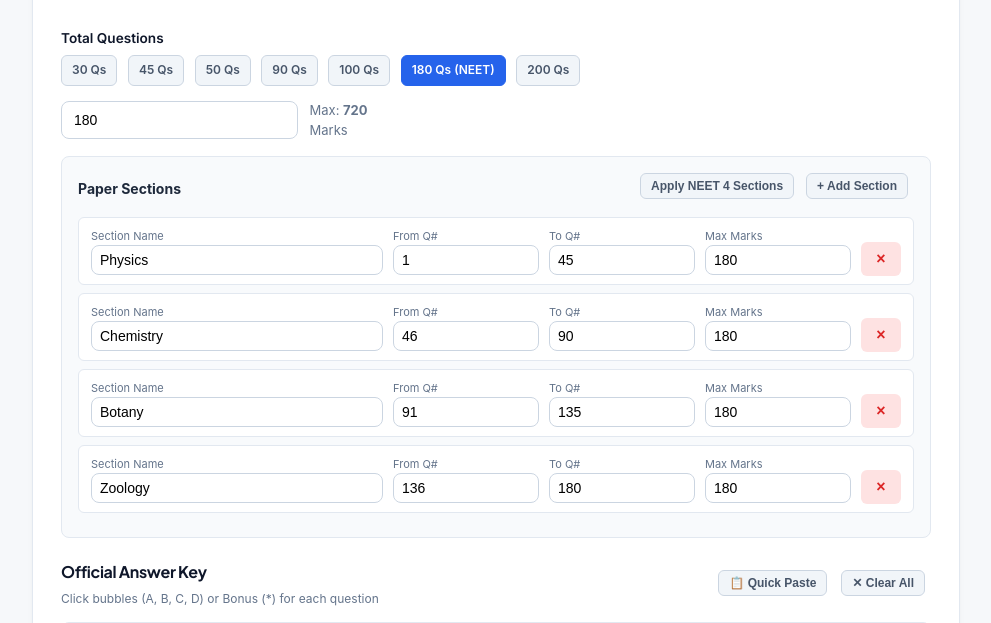
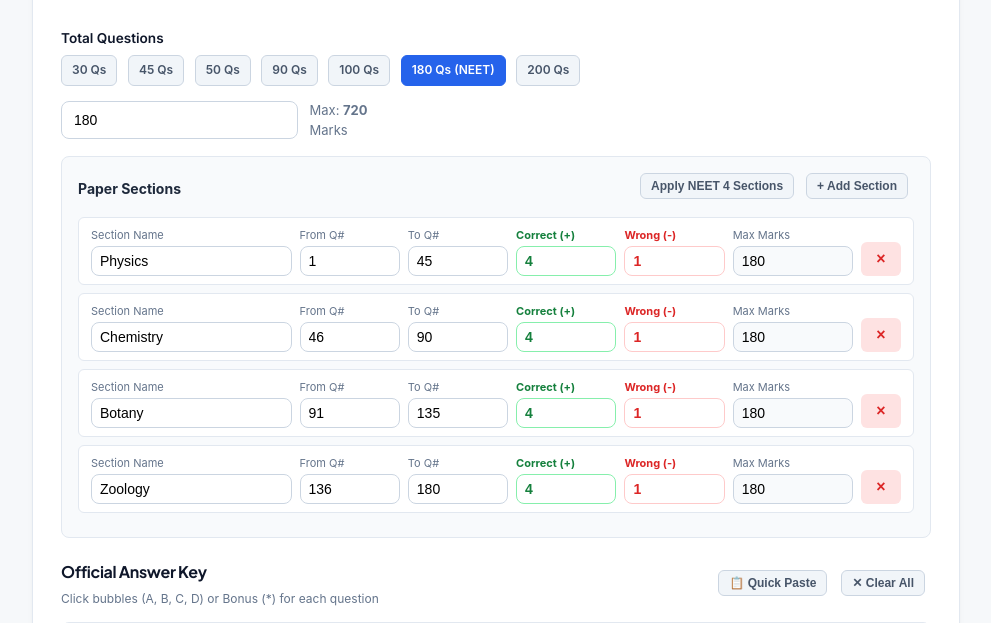
Before and after one commit to lokesh400/Garud-Omr-Engine, a Node server app: page /ordinary/paper/new in a window 1280 px wide. Shown: the part 250-873 px from the top of the page, without its empty margins (144-1135 px from the left). Run offline with Node 20, Linux system fonts and the light colour scheme; some libraries are stand-ins or nearby versions.

Commit message:
google sheets checking v6

```diff
--- a/ordinary_checking/googleSheetService.js
+++ b/ordinary_checking/googleSheetService.js
@@ -74,14 +74,31 @@ async function syncPapersFromSheet(force = false) {
         if (data && data.success) {
             if (Array.isArray(data.papers) && data.papers.length > 0) {
                 // Multi-paper array returned from updated Google Apps Script
-                inMemoryPapers = data.papers.map(p => ({
-                    ...p,
-                    id: p.id || p._id || p.title,
-                    _id: p._id || p.id || p.title,
-                    totalQuestions: Number(p.totalQuestions) || Object.keys(p.answerKey || {}).length || 180,
-                    maxMarks: Number(p.maxMarks) || ((Number(p.totalQuestions) || 180) * 4),
-                    sections: Array.isArray(p.sections) ? p.sections : []
-                }));
+                inMemoryPapers = data.papers.map(p => {
+                    const secs = Array.isArray(p.sections) ? p.sections.map(s => {
+                        const correct = (s.correctMarks !== undefined) ? Number(s.correctMarks) : 4;
+                        const wrong = (s.negativeMarks !== undefined) ? Math.abs(Number(s.negativeMarks)) : 1;
+                        const qCount = Math.max(0, (Number(s.to) - Number(s.from) + 1));
+                        return {
+                            name: String(s.name || 'Section').trim(),
+                            from: Number(s.from),
+                            to: Number(s.to),
+                            correctMarks: correct,
+                            negativeMarks: wrong,
+                            maxMarks: s.maxMarks !== undefined ? Number(s.maxMarks) : (qCount * correct)
+                        };
+                    }) : [];
+                    let sumMax = 0;
+                    secs.forEach(s => sumMax += (Number(s.maxMarks) || 0));
+                    return {
+                        ...p,
+                        id: p.id || p._id || p.title,
+                        _id: p._id || p.id || p.title,
+                        totalQuestions: Number(p.totalQuestions) || Object.keys(p.answerKey || {}).length || 180,
+                        maxMarks: Number(p.maxMarks) || (sumMax > 0 ? sumMax : ((Number(p.totalQuestions) || 180) * 4)),
+                        sections: secs
+                    };
+                });
 
                 if (!inMemoryActivePaperId || !inMemoryPapers.some(p => p.id === inMemoryActivePaperId)) {
                     inMemoryActivePaperId = inMemoryPapers[0].id;
@@ -204,19 +221,34 @@ function deletePaper(id) {
 // Create or update paper in Google Sheets directly (ZERO local disk writes)
 async function createOrUpdatePaper(paperData) {
     const totalQ = Number(paperData.totalQuestions) || 180;
-    const maxM = Number(paperData.maxMarks) || (totalQ * 4);
     const title = String(paperData.title || 'Ordinary Assessment').trim();
     const subject = String(paperData.subject || 'General').trim();
     const answerKey = paperData.answerKey || {};
 
     const sections = Array.isArray(paperData.sections) && paperData.sections.length > 0
-        ? paperData.sections
+        ? paperData.sections.map(s => {
+            const correct = (s.correctMarks !== undefined) ? Number(s.correctMarks) : 4;
+            const wrong = (s.negativeMarks !== undefined) ? Math.abs(Number(s.negativeMarks)) : 1;
+            const qCount = Math.max(0, (Number(s.to) - Number(s.from) + 1));
+            return {
+                name: String(s.name || 'Section').trim(),
+                from: Number(s.from),
+                to: Number(s.to),
+                correctMarks: correct,
+                negativeMarks: wrong,
+                maxMarks: s.maxMarks !== undefined ? Number(s.maxMarks) : (qCount * correct)
+            };
+        })
         : [
-            { name: 'Physics', from: 1, to: Math.min(45, totalQ), maxMarks: Math.min(45, totalQ) * 4 },
-            { name: 'Chemistry', from: 46, to: Math.min(90, totalQ), maxMarks: Math.max(0, Math.min(90, totalQ) - 45) * 4 },
-            { name: 'Botany', from: 91, to: Math.min(135, totalQ), maxMarks: Math.max(0, Math.min(135, totalQ) - 90) * 4 },
-            { name: 'Zoology', from: 136, to: Math.min(180, totalQ), maxMarks: Math.max(0, Math.min(180, totalQ) - 135) * 4 }
+            { name: 'Physics', from: 1, to: Math.min(45, totalQ), correctMarks: 4, negativeMarks: 1, maxMarks: Math.min(45, totalQ) * 4 },
+            { name: 'Chemistry', from: 46, to: Math.min(90, totalQ), correctMarks: 4, negativeMarks: 1, maxMarks: Math.max(0, Math.min(90, totalQ) - 45) * 4 },
+            { name: 'Botany', from: 91, to: Math.min(135, totalQ), correctMarks: 4, negativeMarks: 1, maxMarks: Math.max(0, Math.min(135, totalQ) - 90) * 4 },
+            { name: 'Zoology', from: 136, to: Math.min(180, totalQ), correctMarks: 4, negativeMarks: 1, maxMarks: Math.max(0, Math.min(180, totalQ) - 135) * 4 }
         ].filter(s => s.to >= s.from);
+
+    let calculatedMax = 0;
+    sections.forEach(s => calculatedMax += (Number(s.maxMarks) || 0));
+    const maxM = Number(paperData.maxMarks) || (calculatedMax > 0 ? calculatedMax : (totalQ * 4));
 
     const paperObj = {
         id: title,
--- a/ordinary_checking/views/create_paper.ejs
+++ b/ordinary_checking/views/create_paper.ejs
@@ -125,8 +125,8 @@
 
         .sec-row {
             display: grid;
-            grid-template-columns: 2fr 1fr 1fr 1fr 40px;
-            gap: 10px;
+            grid-template-columns: 2fr 1fr 1fr 1fr 1fr 1.2fr 40px;
+            gap: 8px;
             align-items: center;
             background: #fff;
             border: 1px solid #E2E8F0;
@@ -135,9 +135,9 @@
             margin-bottom: 8px;
         }
 
-        @media (max-width: 640px) {
+        @media (max-width: 768px) {
             .sec-row {
-                grid-template-columns: 1fr;
+                grid-template-columns: 1fr 1fr;
             }
         }
 
@@ -386,31 +386,66 @@
             const container = document.getElementById('sectionRowsContainer');
             container.innerHTML = '';
             sections.forEach((sec, idx) => {
+                const correct = (sec.correctMarks !== undefined) ? Number(sec.correctMarks) : 4;
+                const wrong = (sec.negativeMarks !== undefined) ? Number(sec.negativeMarks) : 1;
+                const count = Math.max(0, (sec.to - sec.from + 1));
+                const maxMarks = count * correct;
+                sec.correctMarks = correct;
+                sec.negativeMarks = wrong;
+                sec.maxMarks = maxMarks;
+
                 const row = document.createElement('div');
                 row.className = 'sec-row';
                 row.innerHTML = `
                     <div>
-                        <label style="font-size: 11px; color: #64748B; display: block;">Section Name</label>
+                        <label style="font-size: 11px; color: #64748B; display: block; margin-bottom: 2px;">Section Name</label>
                         <input type="text" class="form-input" style="padding: 6px 8px;" value="${sec.name}" onchange="sections[${idx}].name = this.value;">
                     </div>
                     <div>
-                        <label style="font-size: 11px; color: #64748B; display: block;">From Q#</label>
-                        <input type="number" class="form-input" style="padding: 6px 8px;" value="${sec.from}" min="1" max="${totalQ}" onchange="sections[${idx}].from = Number(this.value);">
+                        <label style="font-size: 11px; color: #64748B; display: block; margin-bottom: 2px;">From Q#</label>
+                        <input type="number" class="form-input" style="padding: 6px 8px;" value="${sec.from}" min="1" max="${totalQ}" onchange="sections[${idx}].from = Number(this.value); updateSectionMax(${idx});">
                     </div>
                     <div>
-                        <label style="font-size: 11px; color: #64748B; display: block;">To Q#</label>
-                        <input type="number" class="form-input" style="padding: 6px 8px;" value="${sec.to}" min="1" max="${totalQ}" onchange="sections[${idx}].to = Number(this.value);">
+                        <label style="font-size: 11px; color: #64748B; display: block; margin-bottom: 2px;">To Q#</label>
+                        <input type="number" class="form-input" style="padding: 6px 8px;" value="${sec.to}" min="1" max="${totalQ}" onchange="sections[${idx}].to = Number(this.value); updateSectionMax(${idx});">
                     </div>
                     <div>
-                        <label style="font-size: 11px; color: #64748B; display: block;">Max Marks</label>
-                        <input type="number" class="form-input" style="padding: 6px 8px;" value="${sec.maxMarks || ((sec.to - sec.from + 1) * 4)}" onchange="sections[${idx}].maxMarks = Number(this.value);">
+                        <label style="font-size: 11px; color: #15803D; font-weight: 700; display: block; margin-bottom: 2px;">Correct (+)</label>
+                        <input type="number" step="0.25" class="form-input" style="padding: 6px 8px; border-color: #86EFAC; font-weight: 700; color: #15803D;" value="${correct}" onchange="sections[${idx}].correctMarks = Number(this.value); updateSectionMax(${idx});">
                     </div>
                     <div>
-                        <button type="button" class="btn-del" onclick="deleteSection(${idx});" style="width: 100%; margin-top: 16px;">&times;</button>
+                        <label style="font-size: 11px; color: #DC2626; font-weight: 700; display: block; margin-bottom: 2px;">Wrong (-)</label>
+                        <input type="number" step="0.25" class="form-input" style="padding: 6px 8px; border-color: #FECACA; font-weight: 700; color: #DC2626;" value="${wrong}" onchange="sections[${idx}].negativeMarks = Math.abs(Number(this.value));">
+                    </div>
+                    <div>
+                        <label style="font-size: 11px; color: #64748B; display: block; margin-bottom: 2px;">Max Marks</label>
+                        <input type="number" id="secMax_${idx}" class="form-input" style="padding: 6px 8px; background: #F8FAFC;" value="${maxMarks}" readonly>
+                    </div>
+                    <div>
+                        <button type="button" class="btn-del" onclick="deleteSection(${idx});" style="width: 100%; margin-top: 16px;" title="Delete Section">&times;</button>
                     </div>
                 `;
                 container.appendChild(row);
             });
+            updateOverallMaxMarks();
+        }
+
+        function updateSectionMax(idx) {
+            const sec = sections[idx];
+            const correct = (sec.correctMarks !== undefined) ? Number(sec.correctMarks) : 4;
+            const count = Math.max(0, (sec.to - sec.from + 1));
+            sec.maxMarks = count * correct;
+            const input = document.getElementById('secMax_' + idx);
+            if (input) input.value = sec.maxMarks;
+            updateOverallMaxMarks();
+        }
+
+        function updateOverallMaxMarks() {
+            let sum = 0;
+            sections.forEach(s => sum += (Number(s.maxMarks) || 0));
+            if (sum === 0) sum = totalQ * 4;
+            const lbl = document.getElementById('maxMarksLabel');
+            if (lbl) lbl.textContent = sum;
         }
 
         function addSectionRow() {
@@ -421,6 +456,8 @@
                 name: 'Section ' + (sections.length + 1),
                 from: newFrom,
                 to: newTo,
+                correctMarks: 4,
+                negativeMarks: 1,
                 maxMarks: (newTo - newFrom + 1) * 4
             });
             renderSections();
@@ -434,17 +471,17 @@
         function applyNeetSections() {
             setTotalQ(180);
             sections = [
-                { name: 'Physics', from: 1, to: 45, maxMarks: 180 },
-                { name: 'Chemistry', from: 46, to: 90, maxMarks: 180 },
-                { name: 'Botany', from: 91, to: 135, maxMarks: 180 },
-                { name: 'Zoology', from: 136, to: 180, maxMarks: 180 }
+                { name: 'Physics', from: 1, to: 45, correctMarks: 4, negativeMarks: 1, maxMarks: 180 },
+                { name: 'Chemistry', from: 46, to: 90, correctMarks: 4, negativeMarks: 1, maxMarks: 180 },
+                { name: 'Botany', from: 91, to: 135, correctMarks: 4, negativeMarks: 1, maxMarks: 180 },
+                { name: 'Zoology', from: 136, to: 180, correctMarks: 4, negativeMarks: 1, maxMarks: 180 }
             ];
             renderSections();
         }
 
         function rebuildQuestionGrid() {
             totalQ = Number(document.getElementById('totalQuestions').value) || 180;
-            document.getElementById('maxMarksLabel').textContent = totalQ * 4;
+            updateOverallMaxMarks();
 
             const grid = document.getElementById('keyGrid');
             grid.innerHTML = '';
```
Also changed, not shown: ordinary_checking/views/evaluator.ejs (+46 -20 lines), ordinary_checking/views/scanner.ejs (+46 -20 lines), 1 other file.
